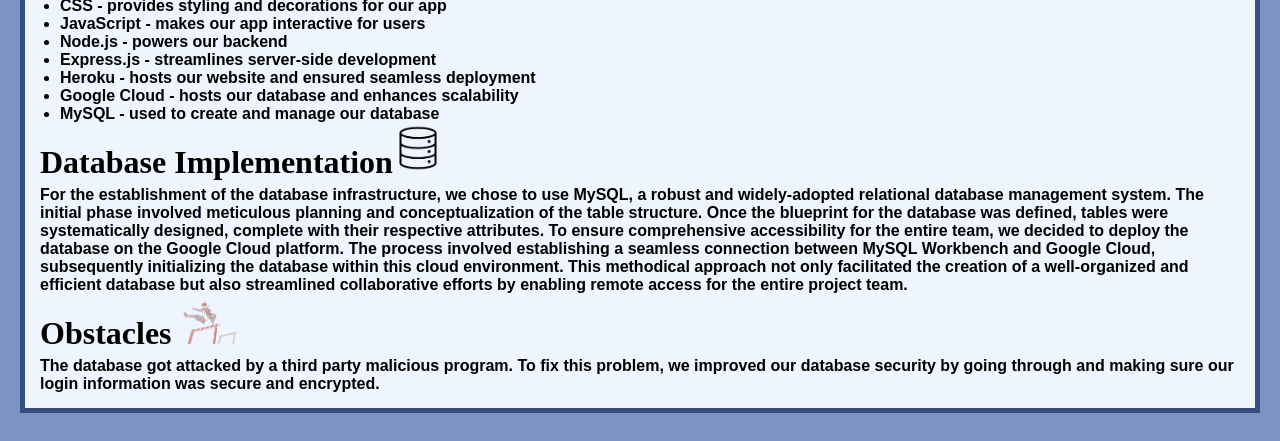
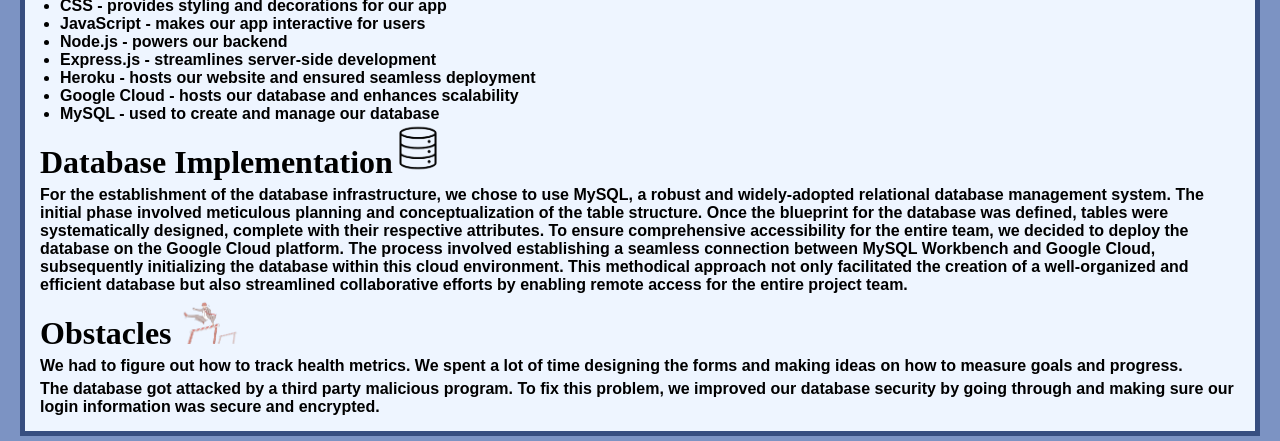
Before and after one commit to fightme4ls/HiFit, a website: page public/login.html in a window 1280 px wide. Shown: the part 597-1038 px from the top of the page. Before the commit the page ends 1015 px from the top, so only its background shows below. Drawn offline with Linux system fonts and the light colour scheme.

Commit message:
obstacle

```diff
--- a/public/login.html
+++ b/public/login.html
@@ -72,8 +72,10 @@
         </p>
 
         <h3>Obstacles<img src="images/obstacle.png" alt = "obstacle" class = "small-image"></h3>
+        <p>We had to figure out how to track health metrics. We spent a lot of time designing the forms and making ideas on how to measure goals and progress.</p>
         <p> The database got attacked by a third party malicious program. To fix this problem, we improved our database security by going through and making sure our login
         information was secure and encrypted.</p>
+
     </section>
     <script>
         function switchToCreateAccountPage() {
```
